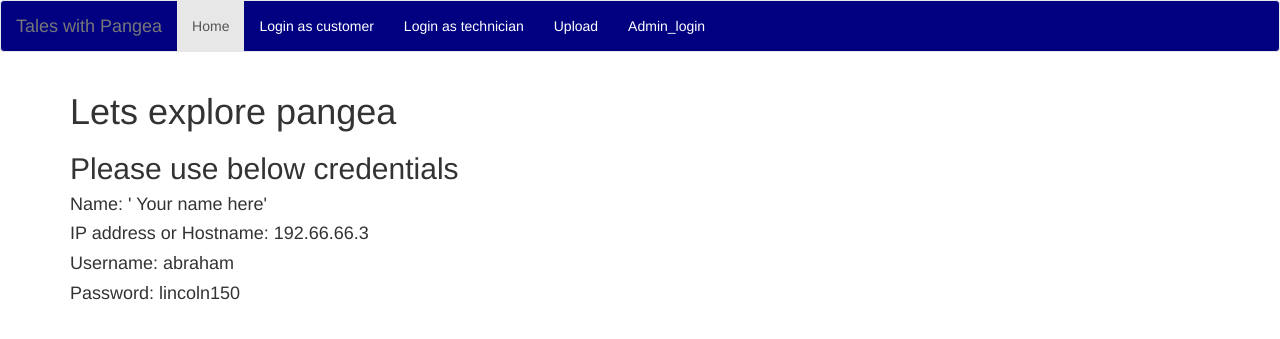
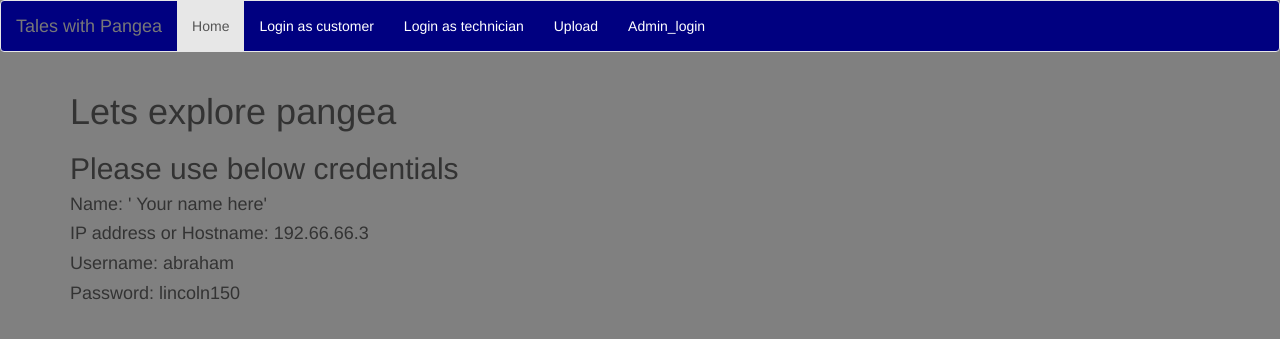
Before and after one commit to talesoftechnology/tales_with_pangea, a Flask app: page / in a window 1280 px wide. Shown: the top 339 px of the page. Run offline with Flask 2, Linux system fonts and the light colour scheme; some libraries are stand-ins or nearby versions.

Commit message:
color added back ground

```diff
--- a/templates/home.html
+++ b/templates/home.html
@@ -9,6 +9,9 @@
         }
         .navbar-default .navbar-nav>li>a {
             color: white;
+        }
+        body {
+            background-color: grey;
         }
     </style>
 </head>
```
